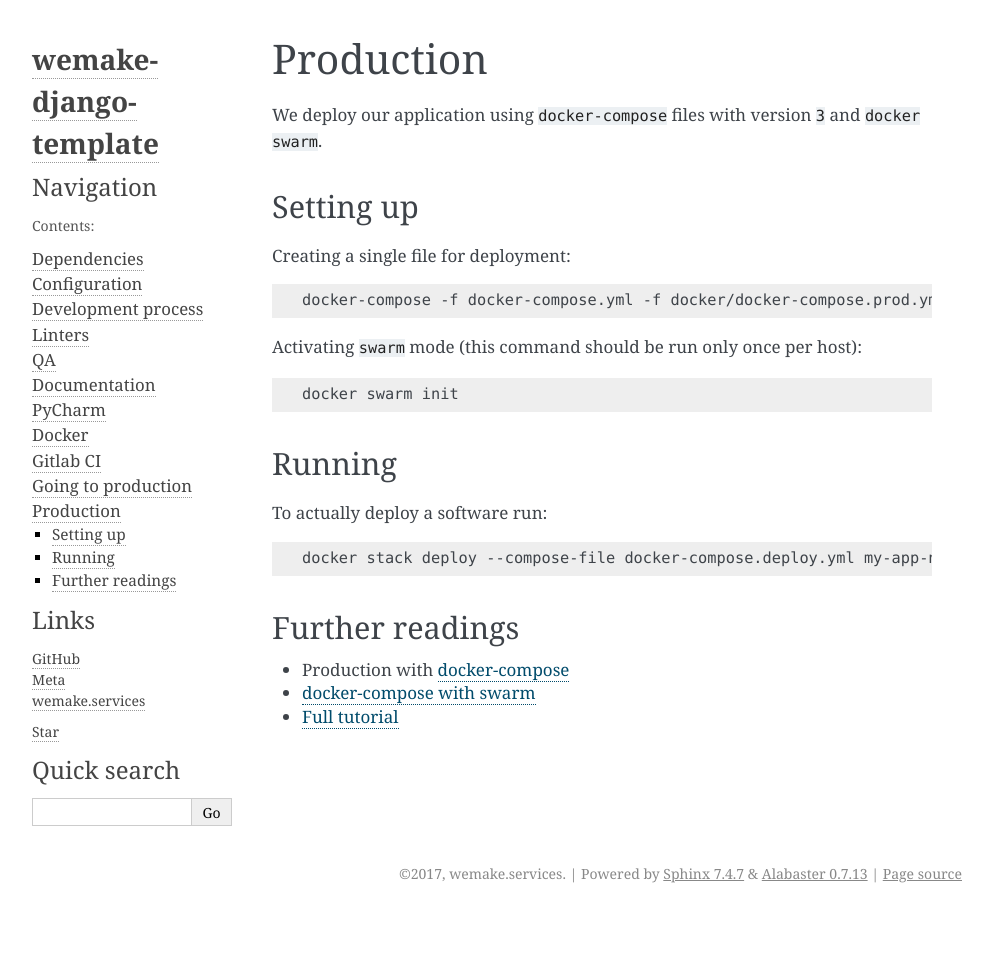
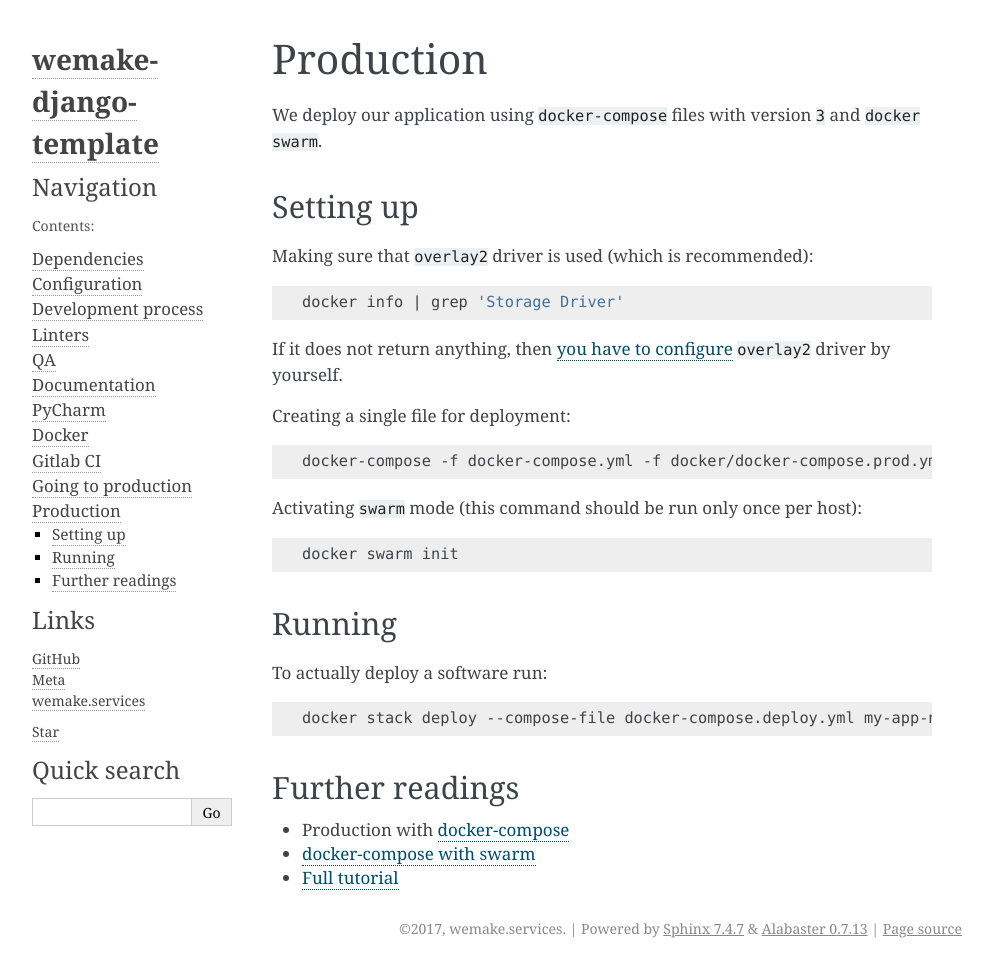
Before and after one commit to wemake-services/wemake-django-template, a Sphinx documentation site: the page built from {{cookiecutter.project_name}}/docs/_pages/template/production.rst, in a window 1280 px wide. Shown: the whole page, without its empty margins (148-1141 px from the left). Built offline with Sphinx 7.4.7, drawn with Linux system fonts in a browser that asks for light colours; pages that are not in the unit, such as notebooks, are missing from menus; before the commit the page ends 913 px from its top, so only the background shows below that.

Commit message:
Adds a note about overlay2, closes #48

```diff
--- a/{{cookiecutter.project_name}}/docs/_pages/template/production.rst
+++ b/{{cookiecutter.project_name}}/docs/_pages/template/production.rst
@@ -6,6 +6,14 @@ We deploy our application using ``docker-compose`` files with version ``3`` and
 
 Setting up
 ----------
+
+Making sure that ``overlay2`` driver is used (which is recommended):
+
+.. code:: bash
+
+  docker info | grep 'Storage Driver'
+
+If it does not return anything, then `you have to configure <https://docs.docker.com/engine/userguide/storagedriver/overlayfs-driver/#configure-docker-with-the-overlay-or-overlay2-storage-driver>`_ ``overlay2`` driver by yourself.
 
 Creating a single file for deployment:
 
```
Also changed, not shown: 1 other file.
